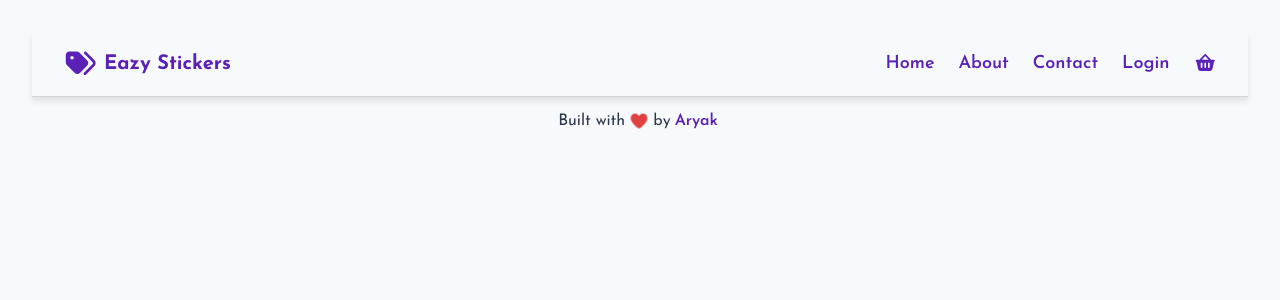
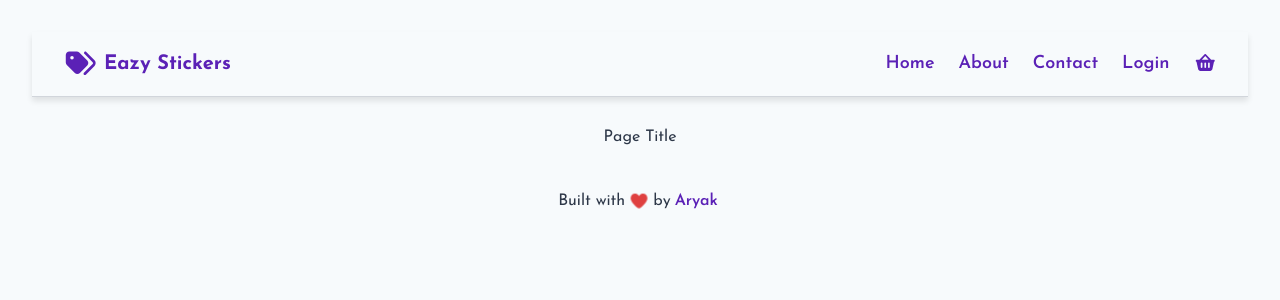
Before and after one commit to aryak0512/myapp, a React (Vite) app: page / in a window 1280 px wide. Shown: the top 300 px of the page. Built offline with nearby package versions, Linux system fonts and the light colour scheme; the HTML template or start-up script is replaced by a standard one.

Commit message:
Home page layout added

```diff
--- a/src/App.jsx
+++ b/src/App.jsx
@@ -1,14 +1,16 @@
 import './App.css'
 import Header from "./components/Header.jsx";
 import Footer from "./components/footer/Footer.jsx";
+import Home from "./components/Home.jsx";
 
 function App() {
 
     return (
-        <div>
+        <>
             <Header/>
+            <Home/>
             <Footer/>
-        </div>
+        </>
     );
 
 }
--- /dev/null
+++ b/src/components/Home.jsx
@@ -0,0 +1,9 @@
+import PageHeading from "./PageHeading.jsx";
+
+export default function Home() {
+    return (
+        <div className="home-container">
+            <PageHeading/>
+        </div>
+    )
+}
--- /dev/null
+++ b/src/components/PageHeading.jsx
@@ -0,0 +1,7 @@
+import PageTitle from "./PageTitle.jsx";
+
+export default function PageHeading() {
+    return (
+        <PageTitle/>
+    );
+}
--- /dev/null
+++ b/src/components/PageTitle.jsx
@@ -0,0 +1,5 @@
+export default function PageTitle() {
+    return (
+        <div>Page Title</div>
+    );
+}
```
Also changed, not shown: project-structure.png (added).
